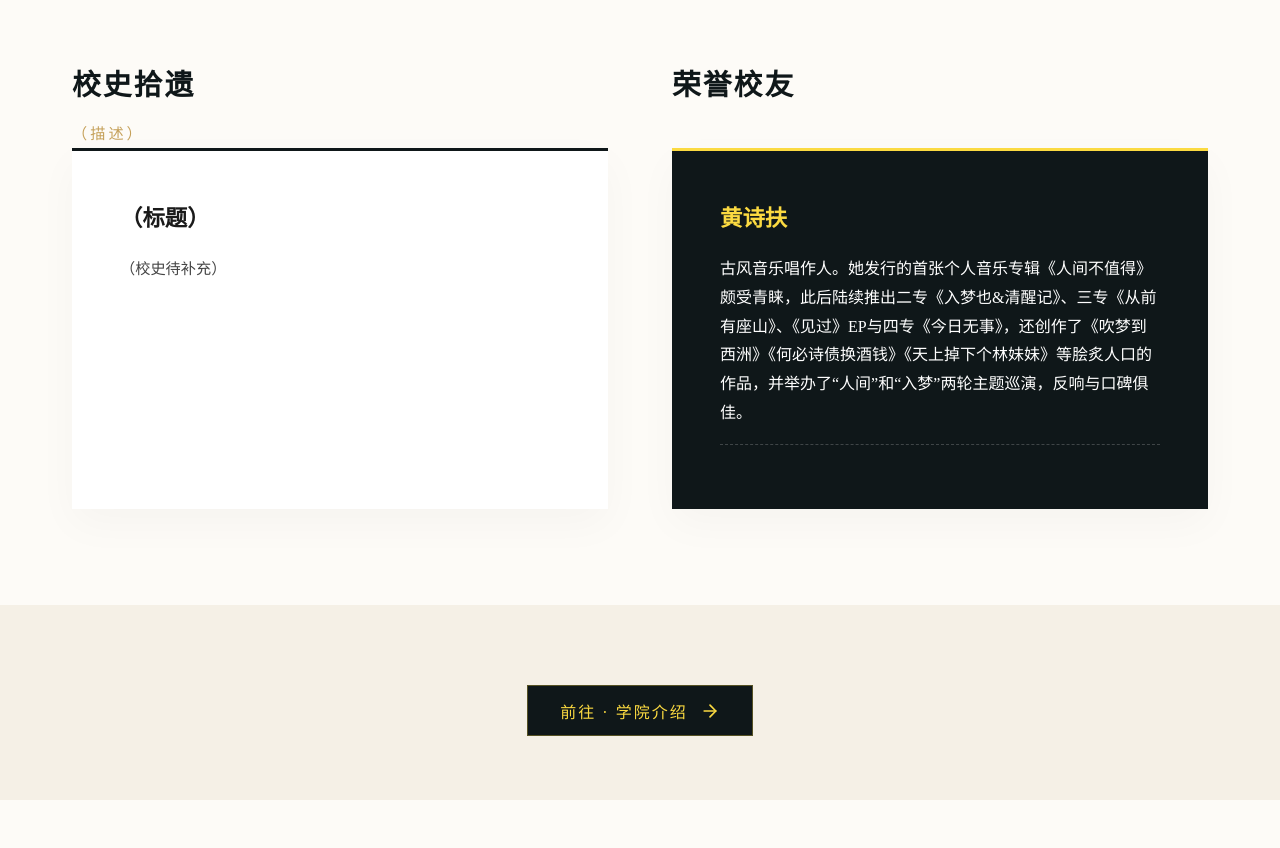
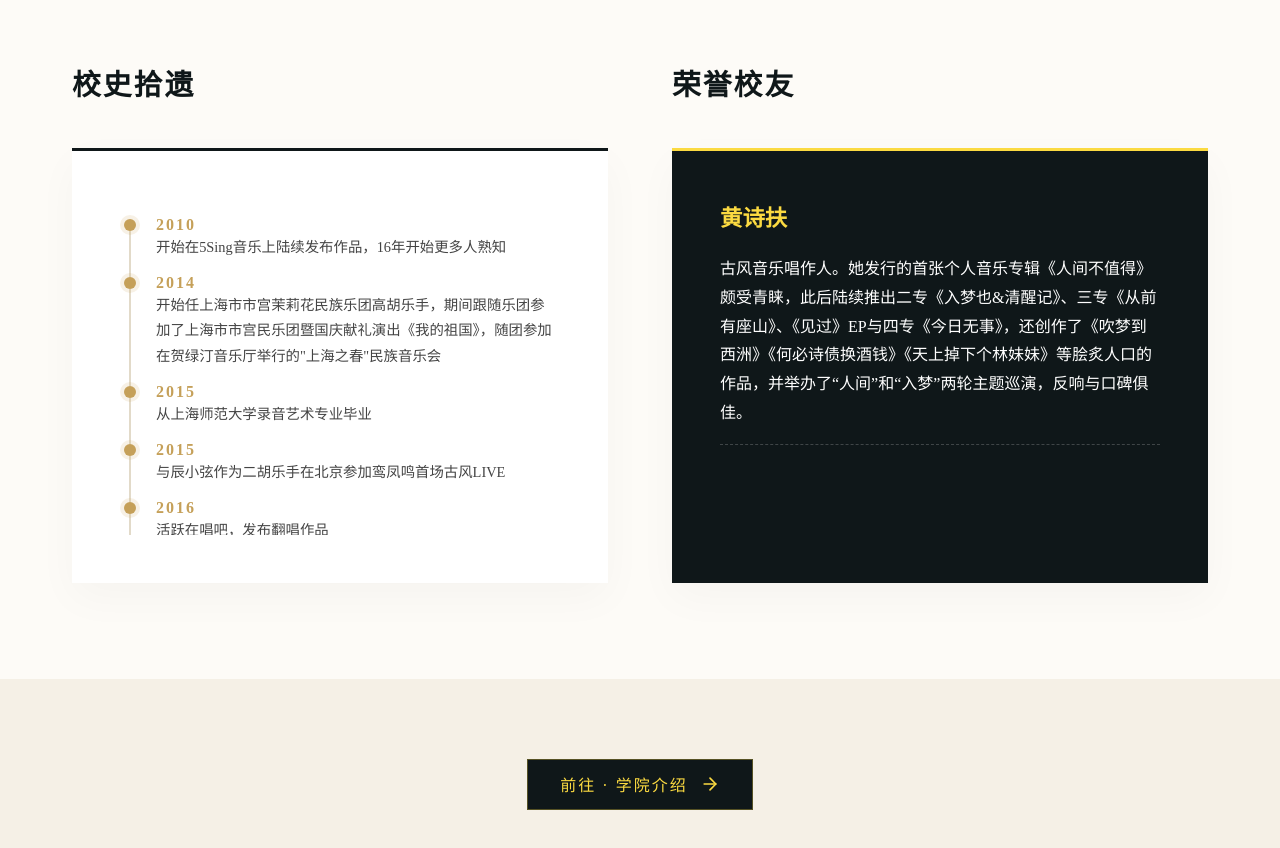
Before and after one commit to miaopan607/Once-Upon-An-Academy, a Vue app: page / in a window 1280 px wide. Shown: the part 2320-3168 px from the top of the page. Before the commit the page ends 3120 px from the top, so only its background shows below. Built offline with nearby package versions, Linux system fonts and the light colour scheme; the HTML template or start-up script is replaced by a standard one.

Commit message:
feat: 添加校史

```diff
--- a/src/views/Overview.vue
+++ b/src/views/Overview.vue
@@ -81,6 +81,27 @@ const getExpiredInfoSortValue = (dates: string[]) => {
   const sortDate = dates[dates.length - 1] ?? dates[0] ?? '1970/01/01';
   return getDateSortValue(sortDate);
 };
+
+const historyTimeline = [
+  { date: '2010', desc: '开始在5Sing音乐上陆续发布作品，16年开始更多人熟知' },
+  { date: '2014', desc: '开始任上海市市宫茉莉花民族乐团高胡乐手，期间跟随乐团参加了上海市市宫民乐团暨国庆献礼演出《我的祖国》，随团参加在贺绿汀音乐厅举行的"上海之春"民族音乐会' },
+  { date: '2015', desc: '从上海师范大学录音艺术专业毕业' },
+  { date: '2015', desc: '与辰小弦作为二胡乐手在北京参加鸾凤鸣首场古风LIVE' },
+  { date: '2016', desc: '活跃在唱吧，发布翻唱作品' },
+  { date: '2017', desc: '在英国布里斯托大学影视音乐作曲专业完成学业，取得硕士学位' },
+  { date: '2017', desc: '为歌手董真作曲的个人单曲《怀沙》发布，开始以作曲家身份黄师傅HBY创作作品，随后为多位歌手及游戏创作音乐作品' },
+  { date: '2018年7月13日', desc: '改名为黄诗扶HBY，后更名为黄诗扶' },
+  { date: '2018', desc: '加入万象凡音' },
+  { date: '2019年1月', desc: '推出个人首张原创音乐专辑《人间不值得》，由幕后创作人正式转为歌手' },
+  { date: '2019年10月', desc: '参加"南京森林音乐节"' },
+  { date: '2020年1月', desc: '发布个人第二张原创音乐专辑《卿卿与你》（入梦也&清醒记）' },
+  { date: '2020年3月', desc: '为电视剧《三千鸦杀》作曲并演唱的插曲《栩栩》发布，第一首OST' },
+  { date: '2021年7月', desc: '发布个人第三张原创音乐专辑《从前有座山》' },
+  { date: '2023', desc: '发布个人原创音乐EP《见过》' },
+  { date: '2023年5月', desc: '举办第一次"人间"全国巡演' },
+  { date: '2025年3月', desc: '发布个人第四张原创音乐专辑《今日无事》' },
+  { date: '2025年6月', desc: '举办第二次"入梦"音乐幕剧全国巡演' },
+];
 
 const expiredInfo = [
   { name: '人间·广州站', dates: ['2023/05/02'] },
@@ -225,13 +246,23 @@ const expiredInfo = [
           <div class="split-col">
             <div class="section-header">
               <h2 class="title-primary">校史拾遗</h2>
-              <p class="subtitle-primary">（描述）</p>
+              <p class="subtitle-primary" style="visibility: hidden;">办学历程</p>
             </div>
             <div class="elegant-card h-full">
-              <h3 class="card-title">（标题）</h3>
-              <p class="mt-4 text-detail">
-                （校史待补充）
-              </p>
+              <div class="vtimeline-scroll">
+                <div class="vtimeline">
+                  <div class="vtimeline-item" v-for="(item, idx) in historyTimeline" :key="idx">
+                    <div class="vtimeline-dot-wrap">
+                      <div class="vtimeline-dot"></div>
+                      <div class="vtimeline-line" v-if="idx < historyTimeline.length - 1"></div>
+                    </div>
+                    <div class="vtimeline-content">
+                      <div class="vtimeline-date">{{ item.date }}</div>
+                      <div class="vtimeline-desc">{{ item.desc }}</div>
+                    </div>
+                  </div>
+                </div>
+              </div>
             </div>
           </div>
           <div class="split-col">
@@ -241,7 +272,6 @@ const expiredInfo = [
             </div>
             <div class="elegant-card elegant-card-dark h-full">
               <h3 class="card-title text-gold">黄诗扶</h3>
-              <!-- <p class="tagline mt-2">（头衔待补充）</p> -->
               <ul class="resume-list mt-4">
                 <li>
                   古风音乐唱作人。她发行的首张个人音乐专辑《人间不值得》颇受青睐，此后陆续推出二专《入梦也&清醒记》、三专《从前有座山》、《见过》EP与四专《今日无事》，还创作了《吹梦到西洲》《何必诗债换酒钱》《天上掉下个林妹妹》等脍炙人口的作品，并举办了“人间”和“入梦”两轮主题巡演，反响与口碑俱佳。
@@ -571,6 +601,85 @@ const expiredInfo = [
   color: #111;
 }
 
+/* 纵向时间轴 */
+.vtimeline-scroll {
+  margin-top: 1rem;
+  max-height: 320px;
+  overflow-y: auto;
+  padding: 4px 0.5rem 4px 0;
+}
+
+.vtimeline-scroll::-webkit-scrollbar {
+  width: 4px;
+}
+
+.vtimeline-scroll::-webkit-scrollbar-track {
+  background: #e2dac9;
+}
+
+.vtimeline-scroll::-webkit-scrollbar-thumb {
+  background: #C5A059;
+  border-radius: 2px;
+}
+
+.vtimeline {
+  position: relative;
+  padding-left: 4px;
+}
+
+.vtimeline-item {
+  display: flex;
+  gap: 1.25rem;
+  position: relative;
+}
+
+.vtimeline-item:last-child .vtimeline-content {
+  padding-bottom: 0;
+}
+
+.vtimeline-dot-wrap {
+  display: flex;
+  flex-direction: column;
+  align-items: center;
+  flex-shrink: 0;
+  width: 12px;
+}
+
+.vtimeline-dot {
+  width: 12px;
+  height: 12px;
+  border-radius: 50%;
+  background: #C5A059;
+  box-shadow: 0 0 0 4px rgba(197, 160, 89, 0.15);
+  flex-shrink: 0;
+  z-index: 2;
+}
+
+.vtimeline-line {
+  width: 2px;
+  flex: 1;
+  background: #e2dac9;
+}
+
+.vtimeline-content {
+  padding-bottom: 1rem;
+}
+
+.vtimeline-date {
+  font-size: 1rem;
+  font-weight: 700;
+  color: #C5A059;
+  letter-spacing: 2px;
+  margin-bottom: 0.25rem;
+  line-height: 12px;
+}
+
+.vtimeline-desc {
+  font-size: 0.9rem;
+  line-height: 1.8;
+  color: #444;
+}
+
 /* 优雅卡片 */
 .elegant-card {
   background: #fff;
@@ -657,6 +766,10 @@ const expiredInfo = [
   .doc-date-list { font-size: 0.85rem; }
   .doc-stamp { margin-top: 1.5rem; font-size: 0.85rem; }
   .env-image { height: 260px !important; }
+  .vtimeline-scroll { max-height: 320px; }
+  .vtimeline-item { gap: 1rem; }
+  .vtimeline-date { font-size: 0.9rem; }
+  .vtimeline-desc { font-size: 0.82rem; }
   .motto-row { flex-direction: column; gap: 0.3rem; }
   .page-entry { padding: 3rem 0 2rem; }
 }
```
